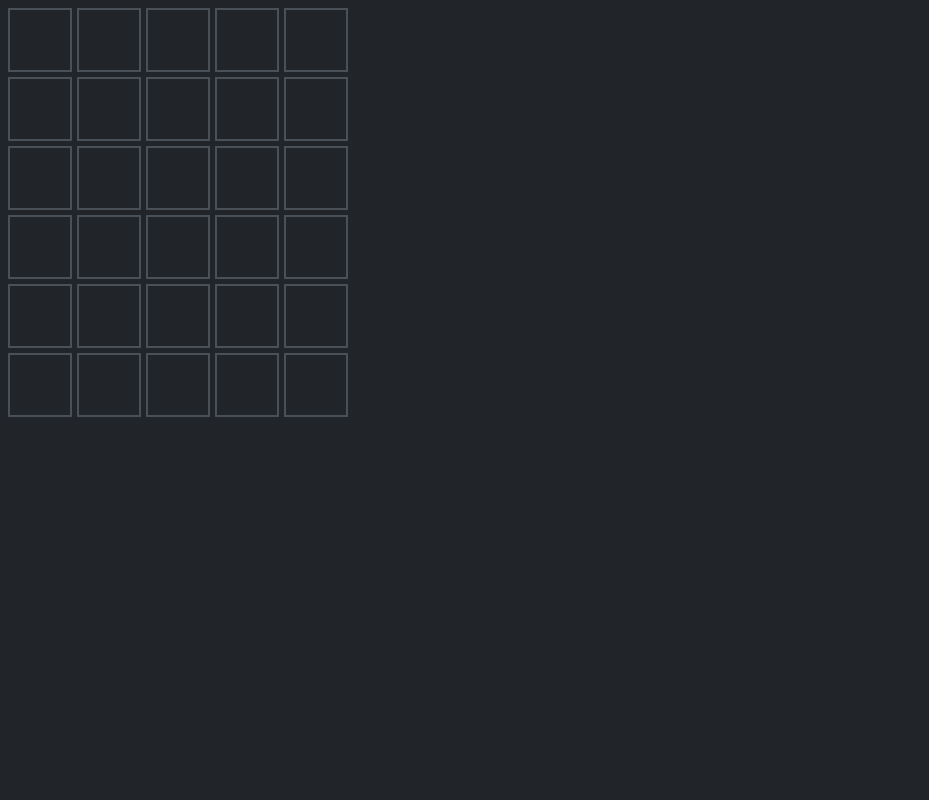
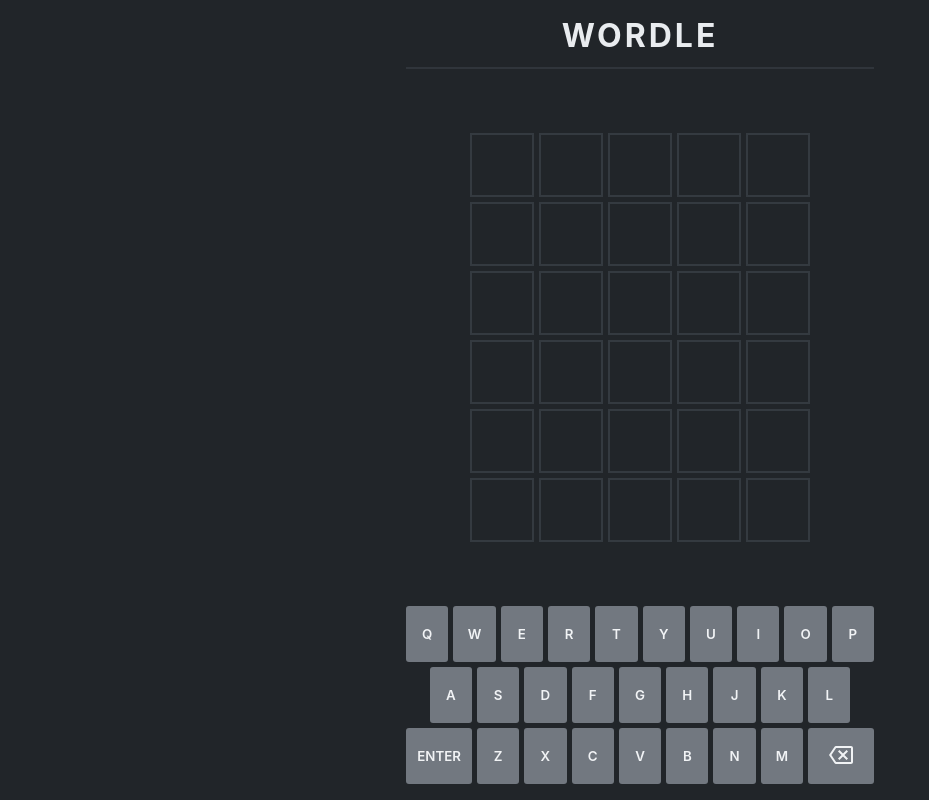
Before and after one commit to ezracelli/wordle, a Preact app: page / in a window 1280 px wide. Shown: the whole page, without its empty margins (0-929 px from the left). Built offline with nearby package versions, Linux system fonts and the light colour scheme.

Commit message:
:sparkles: add keyboard and page title

```diff
--- a/lib/constants.ts
+++ b/lib/constants.ts
@@ -26,3 +26,9 @@
     ERROR,
     SUCCESS,
 }
+
+export const QUERTY_KEYBOARD = [
+    ["q", "w", "e", "r", "t", "y", "u", "i", "o", "p"],
+    ["a", "s", "d", "f", "g", "h", "j", "k", "l"],
+    ["z", "x", "c", "v", "b", "n", "m"],
+];
--- a/src/app.css
+++ b/src/app.css
@@ -1,20 +1,47 @@
 @import "open-color/open-color.css";
 
+html,
 body {
     background-color: var(--oc-gray-9);
+    box-sizing: border-box;
     color: var(--oc-gray-2);
+    height: 100%;
+    margin: 0;
+}
+
+*,
+*::before,
+*::after {
+    box-sizing: inherit;
+}
+
+#app {
+    align-items: center;
+    display: flex;
+    font-family: -apple-system, BlinkMacSystemFont, "Segoe UI", Roboto, Oxygen,
+        Ubuntu, Cantarell, "Open Sans", "Helvetica Neue", sans-serif;
+    flex-direction: column;
+    height: 100%;
+    justify-content: space-between;
+    margin-left: auto;
+    margin-right: auto;
+    max-width: 500px;
+    padding: 1rem;
+    width: 100%;
 }
 
 .guesses {
     display: flex;
     flex-direction: column;
     gap: 5px;
+    width: 100%;
 }
 
 .guess {
     display: flex;
     flex-direction: row;
     gap: 5px;
+    justify-content: center;
 }
 
 @keyframes wiggle {
@@ -44,19 +71,78 @@
     animation: wiggle 0.6s;
 }
 
+.header {
+    border-bottom: 2px solid rgba(var(--oc-gray-8-rgb), 0.8);
+    width: 100%;
+    text-align: center;
+}
+
+.header__title {
+    letter-spacing: 3px;
+    margin-block-end: 0.75rem;
+    margin-block-start: 0;
+}
+
+.keyboard {
+    display: flex;
+    flex-direction: column;
+    gap: 5px;
+    width: 100%;
+}
+
+.keyboard__row {
+    display: flex;
+    gap: 5px;
+    justify-content: center;
+    width: 100%;
+}
+
+.keyboard__letter {
+    background-color: rgba(var(--oc-gray-6-rgb), 0.8);
+    border: none;
+    border-radius: 3px;
+    color: var(--oc-gray-1);
+    flex: 0 0 10%;
+    font-family: inherit;
+    font-weight: 600;
+    height: 3.5rem;
+    max-width: calc(10% - ((5px * 9) / 10));
+    text-transform: uppercase;
+    transition: background-color 0.1s;
+    width: 100%;
+}
+
+.keyboard__letter:active {
+    background-color: rgba(var(--oc-gray-7-rgb), 0.8);
+}
+
+.keyboard__letter--used {
+    background-color: rgba(var(--oc-gray-7-rgb), 0.8);
+}
+
+.keyboard__letter--backspace,
+.keyboard__letter--enter {
+    max-width: calc(15% - ((5px * 9) / 10));
+    flex: 0 0 calc(15% - ((5px * 9) / 10));
+}
+
 .letter {
     align-items: center;
-    border: 2px solid var(--oc-gray-7);
+    aspect-ratio: 1;
+    border: 2px solid var(--oc-gray-8);
     display: flex;
-    font-family: -apple-system, BlinkMacSystemFont, "Segoe UI", Roboto, Oxygen,
-        Ubuntu, Cantarell, "Open Sans", "Helvetica Neue", sans-serif;
+    flex-basis: 0;
+    flex-grow: 1;
     font-size: 2rem;
     font-weight: 700;
-    height: 3.25rem;
     justify-content: center;
+    max-width: 4rem;
     padding: 0.25rem;
     text-transform: uppercase;
-    width: 3.25rem;
+}
+
+.letter:not(:empty) {
+    border-color: var(--oc-gray-7);
 }
 
 @keyframes bounce {
@@ -97,15 +183,15 @@
 
 .letter--correct {
     background-color: rgba(var(--oc-green-8-rgb), 0.75);
-    border-color: transparent;
+    border-color: transparent !important;
 }
 
 .letter--incorrect {
     background-color: var(--oc-gray-8);
-    border-color: transparent;
+    border-color: transparent !important;
 }
 
 .letter--incorrect-location {
     background-color: rgba(var(--oc-yellow-4-rgb), 0.75);
-    border-color: transparent;
+    border-color: transparent !important;
 }
--- a/src/app.tsx
+++ b/src/app.tsx
@@ -17,6 +17,7 @@
     GuessStatus,
     GUESS_COUNT,
     GUESS_LETTER_COUNT,
+    QUERTY_KEYBOARD,
 } from "~/lib/constants";
 import { useQuery } from "~/lib/hooks";
 import * as actions from "~/lib/store/actions";
@@ -72,6 +73,14 @@
     const dispatch = useAppDispatch();
     const { currentGuessIndex, currentGuessLetterIndex, guesses } =
         useAppSelector((state) => state);
+
+    const usedLetters = new Set(
+        guesses
+            .slice(0, currentGuessIndex)
+            .map((guess) => guess.letters.map((letter) => letter.value))
+            .flat()
+            .filter((letter): letter is string => letter !== null),
+    );
 
     const isMaxGuesses = currentGuessIndex === GUESS_COUNT;
     const isMaxGuessLetters = currentGuessLetterIndex === GUESS_LETTER_COUNT;
@@ -319,6 +328,10 @@
     ]);
 
     return (
+        <>
+            <header class="header">
+                <h1 class="header__title">WORDLE</h1>
+            </header>
             <div class="guesses">
                 {makeTuple(GUESS_COUNT, (guessIndex) => (
                     <div
@@ -337,11 +350,13 @@
                                     "letter--animation--bounce":
                                         guesses[guessIndex].letters[
                                             guessLetterIndex
-                                    ].animation === GuessLetterAnimation.Bounce,
+                                        ].animation ===
+                                        GuessLetterAnimation.Bounce,
                                     "letter--animation--flip":
                                         guesses[guessIndex].letters[
                                             guessLetterIndex
-                                    ].animation === GuessLetterAnimation.Flip,
+                                        ].animation ===
+                                        GuessLetterAnimation.Flip,
                                     "letter--correct":
                                         guesses[guessIndex].letters[
                                             guessLetterIndex
@@ -349,7 +364,8 @@
                                     "letter--incorrect":
                                         guesses[guessIndex].letters[
                                             guessLetterIndex
-                                    ].result === GuessLetterResult.NOT_IN_WORD,
+                                        ].result ===
+                                        GuessLetterResult.NOT_IN_WORD,
                                     "letter--incorrect-location":
                                         guesses[guessIndex].letters[
                                             guessLetterIndex
@@ -364,13 +380,62 @@
                                 }}
                             >
                                 {
-                                guesses[guessIndex].letters[guessLetterIndex]
-                                    .value
+                                    guesses[guessIndex].letters[
+                                        guessLetterIndex
+                                    ].value
                                 }
                             </div>
                         ))}
                     </div>
                 ))}
             </div>
+            <div class="keyboard">
+                {QUERTY_KEYBOARD.map((row, rowIndex) => (
+                    <div class="keyboard__row" key={rowIndex}>
+                        {rowIndex === 2 && (
+                            <button
+                                class="keyboard__letter keyboard__letter--enter"
+                                onClick={() => tryPushGuess()}
+                            >
+                                Enter
+                            </button>
+                        )}
+                        {row.map((letter, letterIndex) => (
+                            <button
+                                class={cx("keyboard__letter", {
+                                    "keyboard__letter--used":
+                                        usedLetters.has(letter),
+                                })}
+                                key={letterIndex}
+                                onClick={() =>
+                                    tryPushLetterToCurrentGuess(letter)
+                                }
+                            >
+                                {letter}
+                            </button>
+                        ))}
+                        {rowIndex === 2 && (
+                            <button
+                                aria-label="Backspace"
+                                class="keyboard__letter keyboard__letter--backspace"
+                                onClick={() => tryPopLetterFromCurrentGuess()}
+                            >
+                                <svg
+                                    xmlns="http://www.w3.org/2000/svg"
+                                    height="24"
+                                    viewBox="0 0 24 24"
+                                    width="24"
+                                >
+                                    <path
+                                        fill="currentColor"
+                                        d="M22 3H7c-.69 0-1.23.35-1.59.88L0 12l5.41 8.11c.36.53.9.89 1.59.89h15c1.1 0 2-.9 2-2V5c0-1.1-.9-2-2-2zm0 16H7.07L2.4 12l4.66-7H22v14zm-11.59-2L14 13.41 17.59 17 19 15.59 15.41 12 19 8.41 17.59 7 14 10.59 10.41 7 9 8.41 12.59 12 9 15.59z"
+                                    ></path>
+                                </svg>
+                            </button>
+                        )}
+                    </div>
+                ))}
+            </div>
+        </>
     );
 };
```
Lines whose indentation alone changed are shown as unchanged.
